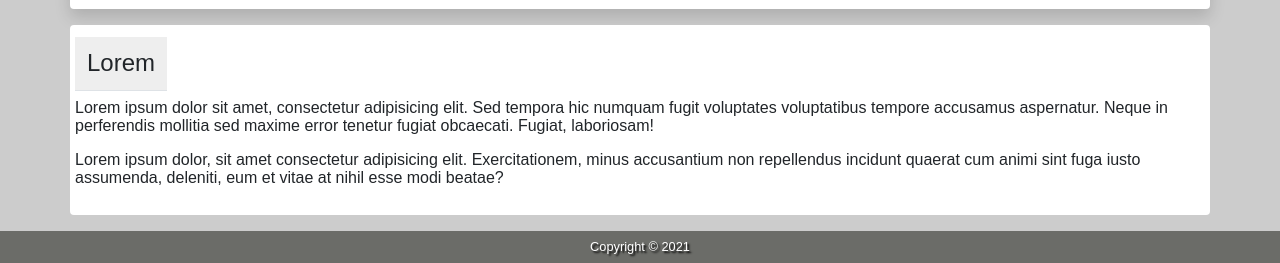
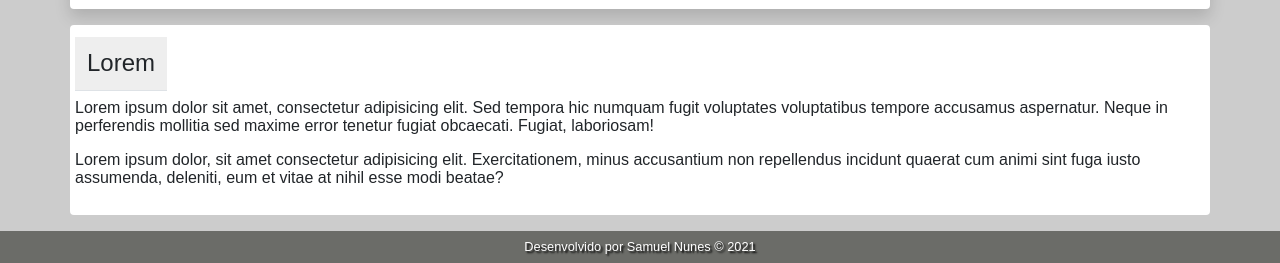
Before and after one commit to SamuelNunesDev/bootstrap-jquery, a plain HTML site: page Site Bootstrap/index.html in a window 1280 px wide. Shown: the part 1008-1271 px from the top of the page. Drawn offline with nearby package versions, Linux system fonts and the light colour scheme.

Commit message:
ajustes no footer

```diff
--- a/Site Bootstrap/index.html
+++ b/Site Bootstrap/index.html
@@ -65,7 +65,7 @@
           </article>
         </section>
         <footer class="rodape d-flex">
-          <p class="align-items-center m-0">Copyright &copy; 2021</p>
+          <p class="align-items-center m-0">Desenvolvido por Samuel Nunes &copy; 2021</p>
         </footer>
   </main>
   <script src="../node_modules/bootstrap/dist/js/bootstrap.bundle.min.js"></script>
```
